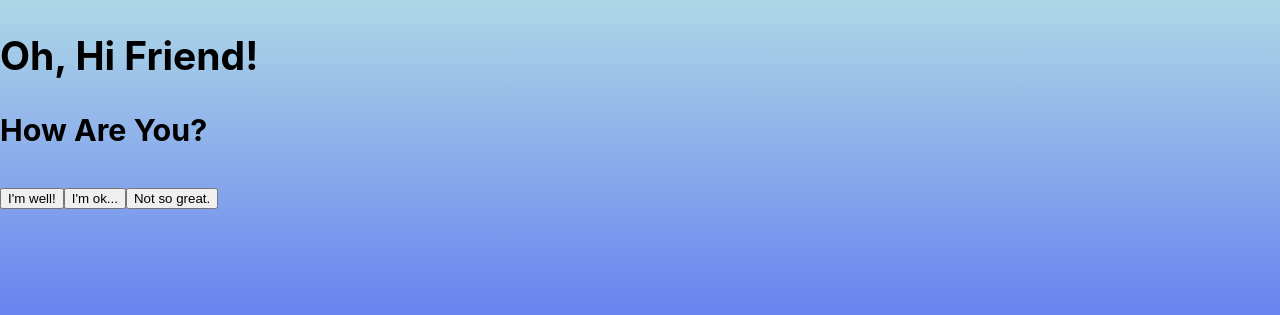
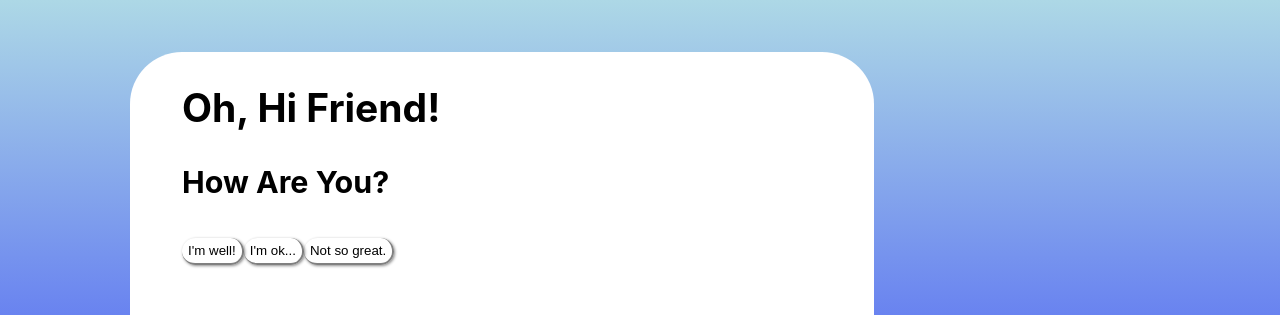
Before and after one commit to Abdeboskey/sluggish-activity, a React (Create React App) app: page / in a window 1280 px wide. Shown: the top 315 px of the page. Built offline with nearby package versions, Linux system fonts and the light colour scheme.

Commit message:
Create initial home style #10

```diff
--- a/src/components/Home/Home.module.scss
+++ b/src/components/Home/Home.module.scss
@@ -0,0 +1,24 @@
+.HomeView {
+  width: 50%;
+  background-color: white;
+  border-radius: 2em;
+  margin: 2em 0 5em 5em;
+  padding: 0 2em 0 2em;
+}
+
+.answerBtn {
+  cursor: pointer;
+  height: 2em;
+  border: 2px solid grey;
+  border-top: none;
+  border-left: none;
+  background: none;
+  outline: none;
+  border-radius: 1em;
+  box-shadow: 1px 1px 3px rgba(0, 0, 0, 0.452);
+  transition: all .15s ease-in-out;
+
+  &:hover {
+    background: rgba(117, 221, 255, 0.342);
+  }
+}
```
